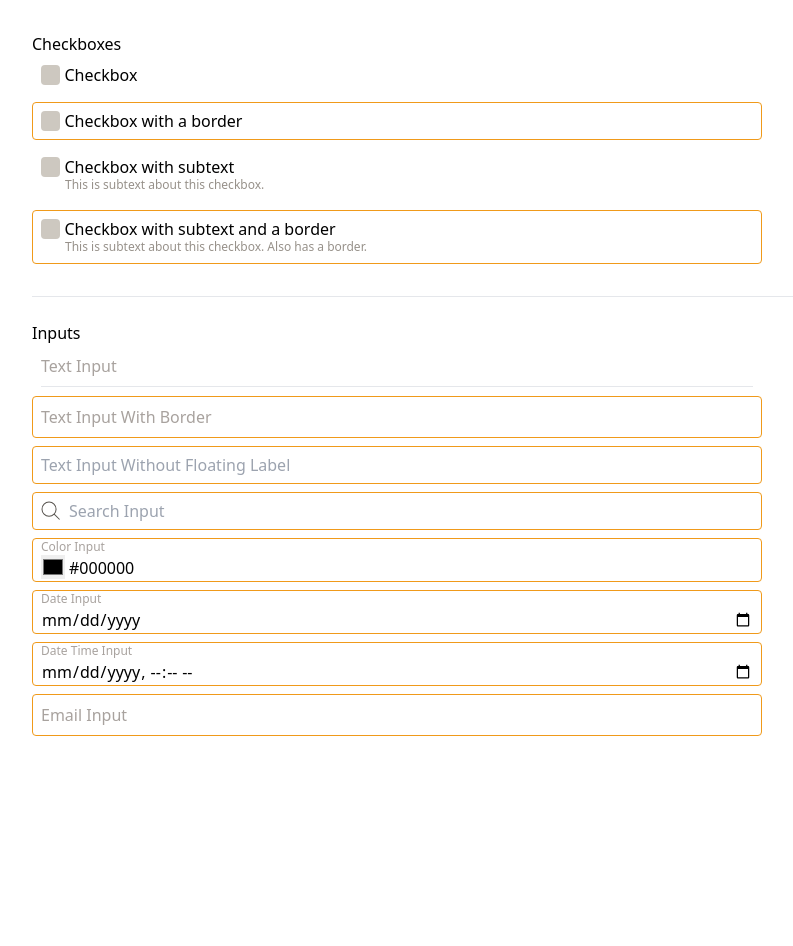
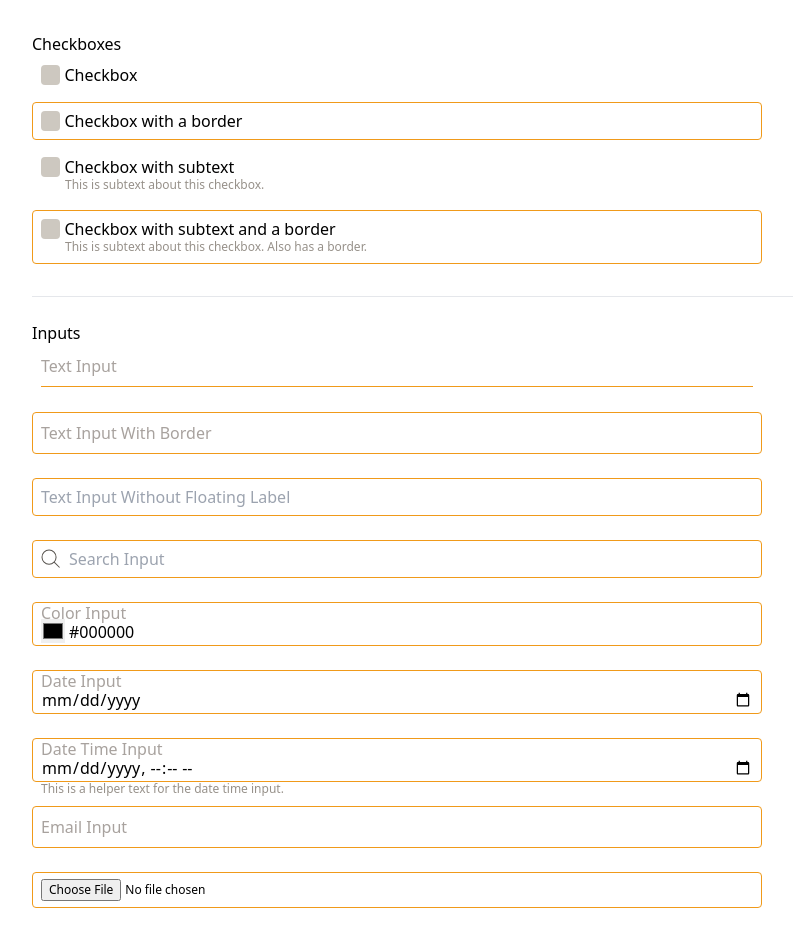
Before and after one commit to ks-rjjones/component-library, a React (Vite) app: page / in a window 1280 px wide. Shown: the top 946 px of the page, without its empty margins (0-793 px from the left). Before the commit the page ends 800 px from the top, so only its background shows below. Built offline with nearby package versions, Linux system fonts and the light colour scheme.

Commit message:
add file input

```diff
--- a/src/App.tsx
+++ b/src/App.tsx
@@ -11,6 +11,7 @@ function App() {
   const [dateInput, setDateInput] = useState("");
   const [dateTimeInput, setDateTimeInput] = useState("");
   const [emailInput, setEmailInput] = useState("");
+  const [fileInput, setFileInput] = useState("");
 
   const Spacer = () => <div className="my-2" />;
 
@@ -107,6 +108,7 @@ function App() {
           onChange={setDateTimeInput}
           // noFloat
           border
+          helperText="This is a helper text for the date time input."
         />
         <Spacer />
         <Input
@@ -119,6 +121,16 @@ function App() {
           border
         />
         <Spacer />
+        <Input
+          inputName="fileInput"
+          label="File Input"
+          type="file"
+          value={fileInput}
+          onChange={setFileInput}
+          noFloat
+          border
+        />
+        <Spacer />
       </div>
     </>
   );
--- a/src/components/Input.tsx
+++ b/src/components/Input.tsx
@@ -8,7 +8,7 @@ import "src/components/css/input.css";
 // [x] date
 // [x] datetime-local
 // [x] email
-// [ ] file
+// [x] file
 // [ ] hidden
 // [ ] month
 // [ ] number
@@ -46,45 +46,48 @@ export default function Input(p: IInputProps) {
   const isDate = useMemo(() => p.type === "date", [p.type]);
   const isDateTime = useMemo(() => p.type === "datetime-local", [p.type]);
   const _isEmail = useMemo(() => p.type === "email", [p.type]);
-  const _isFile = useMemo(() => p.type === "file", [p.type]);
+  const isFile = useMemo(() => p.type === "file", [p.type]);
   const _isHidden = useMemo(() => p.type === "hidden", [p.type]);
   const _isMonth = useMemo(() => p.type === "month", [p.type]);
   const _isNumber = useMemo(() => p.type === "number", [p.type]);
   const _isPassword = useMemo(() => p.type === "password", [p.type]);
   const isSearch = useMemo(() => p.type === "search", [p.type]);
   const _isTel = useMemo(() => p.type === "tel", [p.type]);
-  const isText = useMemo(() => p.type === "text", [p.type]);
+  const _isText = useMemo(() => p.type === "text", [p.type]);
   const _isTime = useMemo(() => p.type === "time", [p.type]);
   const _isUrl = useMemo(() => p.type === "url", [p.type]);
   const _isWeek = useMemo(() => p.type === "week", [p.type]);
 
-  const colorPadding = useMemo(() => {
-    return `${isColor ? (p.noFloat ? "my-1 !p-0" : "mt-4 !p-0 mb-0.5") : ""}`;
-  }, [isColor, p.noFloat]);
+  const inputPadding = useMemo(() => {
+    if (isColor) return p.noFloat ? "my-1 !p-0" : "mt-4 !p-0 mb-0.5";
+    if (isFile) return p.noFloat ? "py-1.5" : "pt-5 pb-0.5";
+    if (p.noFloat || isSearch) return "py-1.5";
+    return "pt-4";
+  }, [isColor, isFile, isSearch, p.noFloat]);
 
-  const colorSize = useMemo(() => {
+  const inputSize = useMemo(() => {
     return `${isColor ? "size-6" : "w-full"}`;
   }, [isColor]);
 
   const labelPos = useMemo(() => {
-    return `${p.value || isFocused || isColor || isDate || isDateTime ? "translate-y-0.5" : "translate-y-3"}`;
-  }, [p.value, isFocused, isColor, isDate, isDateTime]);
+    return `${p.value || isFocused || isColor || isDate || isDateTime || isFile ? "translate-y-0.5" : "translate-y-3"}`;
+  }, [p.value, isFocused, isColor, isDate, isDateTime, isFile]);
 
   const labelSize = useMemo(() => {
-    return `${p.value || isFocused || isColor || isDate || isDateTime ? "text-xs	" : "text-base"}`;
-  }, [p.value, isFocused, isColor, isDate, isDateTime]);
+    return `${(p.value || isFocused || isColor || isDate || isDateTime, isFile ? "text-xs	" : "text-base")}`;
+  }, [p.value, isFocused, isColor, isDate, isDateTime, isFile]);
 
   const labelVisibility = useMemo(() => {
-    return `${(p.noFloat || p.type === "search") && "hidden"}`;
-  }, [p.noFloat, p.type]);
+    return `${(p.noFloat || isSearch) && "hidden"}`;
+  }, [isSearch, p.noFloat]);
 
-  const searchFont = useMemo(() => {
-    return `${p.helperText && p.type === "search" && "placeholder:italic placeholder:text-stone-400"}`;
-  }, [p.helperText, p.type]);
+  const inputFontSize = useMemo(() => {
+    return `${isFile ? "text-xs" : ""}`;
+  }, [isFile]);
 
-  const searchPadding = useMemo(() => {
-    return `${p.noFloat || p.type === "search" ? "py-1.5" : "pt-4"}`;
-  }, [p.noFloat, p.type]);
+  const placeHolderStyle = useMemo(() => {
+    return `${p.helperText && isSearch && "placeholder:text-stone-400"}`;
+  }, [isSearch, p.helperText]);
 
   const SearchIcon = () => {
     return (
@@ -109,7 +112,7 @@ export default function Input(p: IInputProps) {
 
   return (
     <div
-      className={`items-start rounded border border-transparent px-2 py-0 ${p.border && "!border-primary-500"}`}
+      className={`relative mb-6 items-start rounded border border-transparent px-2 py-0 ${p.border && "!border-primary-500"}`}
     >
       <div className="relative flex flex-col items-start">
         <label
@@ -119,13 +122,13 @@ export default function Input(p: IInputProps) {
           {p.label}
         </label>
         <div className="flex w-full items-center">
-          {p.type === "search" && <SearchIcon />}
+          {isSearch && <SearchIcon />}
           <input
             id={inputId}
             type={p.type as string}
             value={isColor && !p.value ? "#000000" : p.value}
             placeholder={p.noFloat || isSearch ? p.label : ""}
-            className={`my-0 ${colorPadding} ${colorSize} ${searchPadding} outline-none ${searchFont}`}
+            className={`my-0 ${inputPadding} ${inputSize} outline-none ${placeHolderStyle} ${inputFontSize}`}
             onFocus={() => setIsFocused(true)}
             onBlur={() => setIsFocused(false)}
             onChange={(e) => {
@@ -142,9 +145,13 @@ export default function Input(p: IInputProps) {
           )}
         </div>
       </div>
-      {!p.border && <hr />}
-      {/* TODO: Handle error state and text */}
-      {p.helperText && <p className="ml-6 text-left text-xs text-tertiary-600">{p.helperText}</p>}
+      {!p.border && <hr className="border-primary" />}
+      {p.errorText && (
+        <p className="absolute bottom-[] text-left text-xs text-red-600">{p.errorText}</p>
+      )}
+      {p.helperText && (
+        <p className="absolute bottom-[] text-left text-xs text-tertiary-600">{p.helperText}</p>
+      )}
     </div>
   );
 }
```
